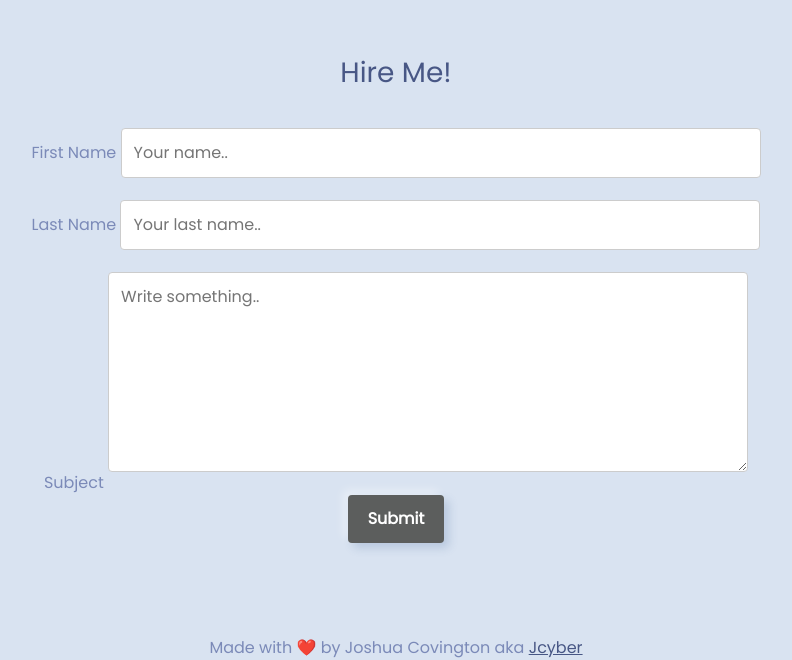
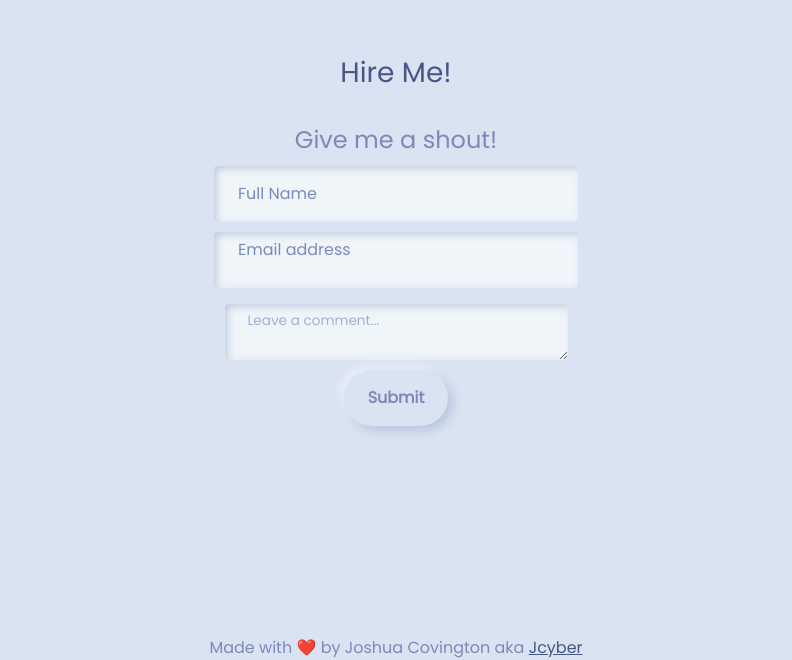
Before and after one commit to jcovington16/jcovington16.github.io, a plain HTML site: page index.html in a window 1280 px wide. Shown: the part 2881-3541 px from the top of the page, without its empty margins (244-1036 px from the left). Drawn offline with nearby package versions, Linux system fonts and the light colour scheme.

Commit message:
was able to center the contact form. working on the width of the form and soon after will work on the submission of the form functionality.

```diff
--- a/css/styles.css
+++ b/css/styles.css
@@ -53,6 +53,11 @@ body {
     margin-right: 2rem;
 }
 
+
+
+
+/* Projects Section*/
+
 #projects {
     margin-top: 30rem;
     height: 400px;
@@ -72,6 +77,10 @@ body {
 .dad-jokes-img, .day-trip-img, .rock-paper-img {
     width: 300px;
 }
+
+
+
+/* Skills Section*/
 
 #skills {
     margin-top: 20rem;
@@ -104,6 +113,10 @@ body {
    font-size: 30px;
 }
 
+
+
+/* Contact Me Section*/
+
 #contact {
     margin-top: 20rem;
     height: 500px;
@@ -116,38 +129,31 @@ body {
     text-align: center;
 }
 
-input[type=text], textarea {
-    width: 50%; /* Full width */
-    padding: 12px; /* Some padding */
-    border: 1px solid #ccc; /* Gray border */
-    border-radius: 4px; /* Rounded borders */
-    box-sizing: border-box; /* Make sure that padding and width stays in place */
-    margin-top: 6px; /* Add a top margin */
-    margin-bottom: 16px; /* Bottom margin */
-    resize: vertical /* Allow the user to vertically resize the textarea (not horizontally) */
-  }
+form {
+  display: flex;
+  align-items: center;
+  justify-content: center;
+  flex-direction: column;
+}
 
-  /* Style the submit button with a specific background color etc */
-  input[type=submit] {
-    background-color: #5c5e5d;
-    color: white;
-    padding: 12px 20px;
-    border: none;
-    border-radius: 4px;
-    cursor: pointer;
-  }
+input[type=email] {
+    margin-top: 10px;
+}
 
-  /* When moving the mouse over the submit button, add a darker green color */
-  input[type=submit]:hover {
-    background-color: #238edfee;
-    color: white;
-  }
+button[type=submit] {
+    margin-top: 10px;
+}
+
+button[type=submit]:hover {
+background-color: #238edfee;
+color: white;
+margin-top: 10px;
+}
 
 
 .closing {
     text-align: center;
     margin-top: 5rem;
-
 }
 
 .closing > a:hover {
--- a/index.html
+++ b/index.html
@@ -145,39 +145,26 @@
         <h3 class="contact_header">Hire Me!</h3><br>
 
         <!-- <form action="#" class="row justify-content-center"> -->
-        <!-- <form class >
+        <form action="#">
             <legend>Give me a shout!</legend>
 
-            <div class="form-floating col-6">
+            <div class="form-floating">
                 <input type="text" class="form-control" id="floatingPassword" placeholder="Full Name">
                 <label for="floatingPassword">Full Name</label>
             </div>
 
-            <div class="form-floating mb-3 col-6">
+            <div class="form-floating mb-3">
                 <input type="email" class="form-control" id="floatingInput" placeholder="name@example.com">
                 <label for="floatingInput">Email address</label>
             </div>
 
-            <div class="form-group col-6">
-                <label for="exampleTextarea" class="form-label mt-4">Leave a comment...</label>
-                <textarea class="form-control" id="exampleTextarea" rows="3"></textarea>
+            <div class="form-floating">
+
+                <textarea class="form-control" id="floatingInput" rows="3"></textarea>
+                <label for="floatingInput">Leave a comment...</label>
             </div>
 
             <button type="submit" class="btn btn-primary">Submit</button>
-        </form> -->
-        <form action="#">
-
-            <label for="fname">First Name</label>
-            <input type="text" id="fname" name="firstname" placeholder="Your name.."><br>
-
-            <label for="lname">Last Name</label>
-            <input type="text" id="lname" name="lastname" placeholder="Your last name.."><br>
-
-            <label for="subject">Subject</label>
-            <textarea id="subject" name="subject" placeholder="Write something.." style="height:200px"></textarea><br>
-
-            <input type="submit" value="Submit" class="btn btn-primary">
-
         </form>
 
     </div>
```
